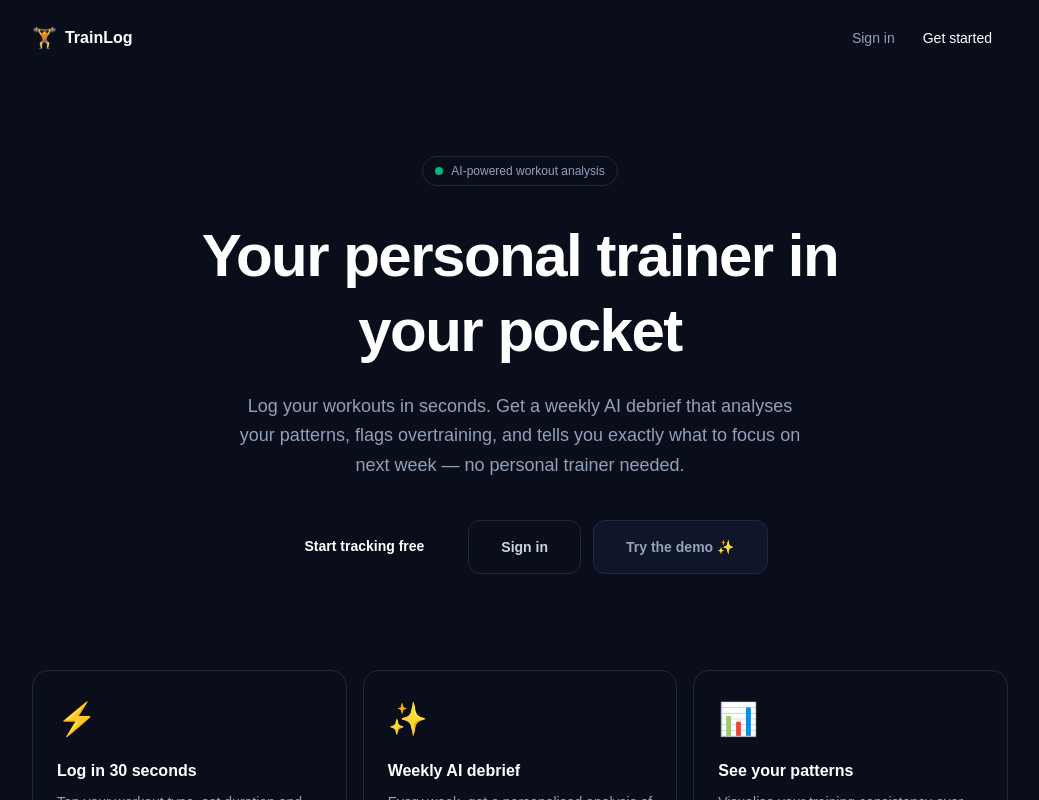
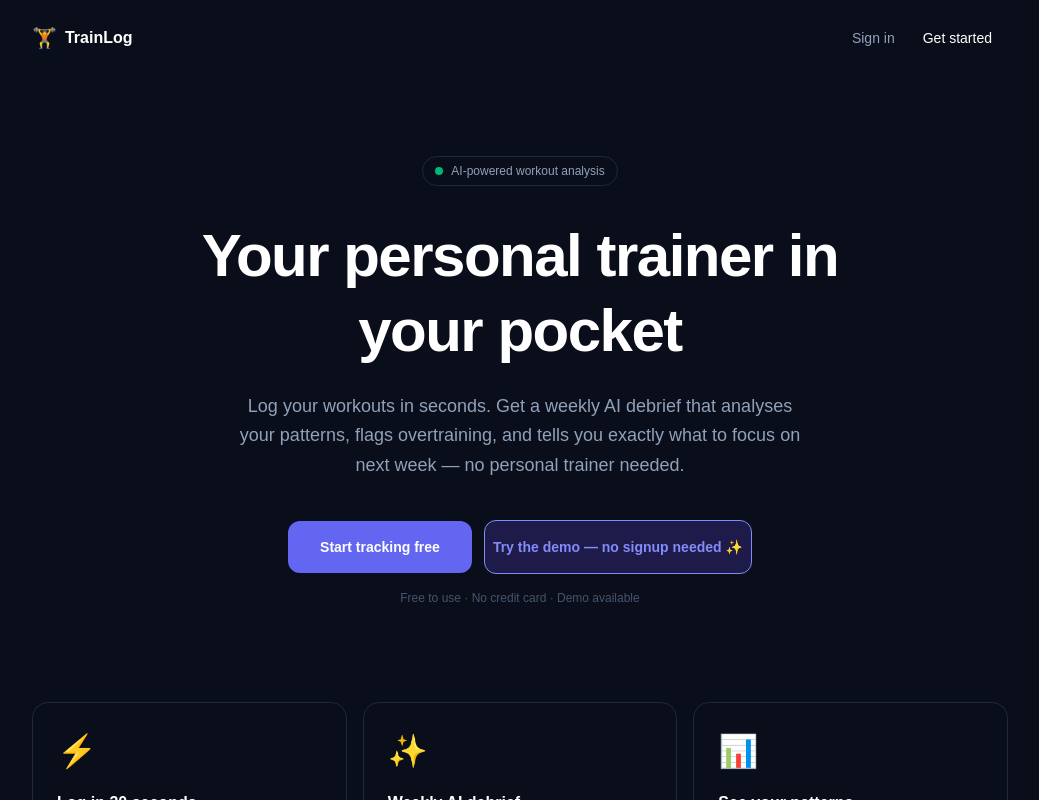
Before and after one commit to helenwijaya95/workout-journal, a Next.js app: page / in a window 1280 px wide. Shown: the top 800 px of the page, without its empty margins (120-1159 px from the left). Built offline with nearby package versions, Linux system fonts and the light colour scheme.

Commit message:
Refactor demo login button

```diff
--- a/src/app/auth/actions.ts
+++ b/src/app/auth/actions.ts
@@ -41,10 +41,16 @@ export async function signOut() {
 
 export async function signInAsDemo() {
   const supabase = await createClient()
+  const email = process.env.DEMO_ACCOUNT_EMAIL
+  const password = process.env.DEMO_ACCOUNT_PASSWORD
+
+  if(!email || !password){
+    return { error: 'Demo account not configured'}
+  }
 
   const {error} = await supabase.auth.signInWithPassword({
-    email: process.env.DEMO_ACCOUNT_EMAIL,
-    password: process.env.DEMO_ACCOUNT_PASSWORD!,
+    email,
+    password
   })
 
   if (error) return {error: error.message}
--- a/src/app/dashboard/components/DebriefCard.tsx
+++ b/src/app/dashboard/components/DebriefCard.tsx
@@ -135,9 +135,14 @@ export function DebriefCard({ weekGroup, existingDebrief }: DebriefCardProps) {
             <button
               onClick={() => handleGenerate(true)}
               disabled={loading}
-              className="text-xs text-slate-600 hover:text-slate-400 transition-all self-end mt-2"
+              className="text-xs font-medium transition-all self-end mt-2 px-3 py-1.5 rounded-lg border"
+              style={{
+                color: loading ? "#475569" : "#94a3b8",
+                borderColor: "var(--color-border)",
+                background: "var(--color-surface)",
+              }}
             >
-              {loading ? "Regenerating..." : "Regenerate debrief"}
+              {loading ? "Regenerating..." : "↺ Regenerate debrief"}
             </button>
           )}
         </div>
--- a/src/app/login/page.tsx
+++ b/src/app/login/page.tsx
@@ -1,7 +1,8 @@
 "use client";
 import { useState } from "react";
-import { signIn, signInAsDemo } from "@/app/auth/actions";
+import { signIn } from "@/app/auth/actions";
 import Link from "next/link";
+import { DemoLoginButton } from "@/components/DemoLoginButton";
 
 export default function LoginPage() {
   const [error, setError] = useState<string | null>(null);
@@ -82,6 +83,8 @@ export default function LoginPage() {
           >
             Sign up
           </Link>
+        </p>
+
         <div className="mt-4">
           <div className="flex items-center gap-3 mb-4">
             <div
@@ -94,22 +97,8 @@ export default function LoginPage() {
               style={{ background: "var(--color-border)" }}
             />
           </div>
-
-            <form action={signInAsDemo}>
-              <button
-                type="submit"
-                className="w-full py-3 rounded-xl text-sm font-medium transition-all border"
-                style={{
-                  background: "var(--color-surface)",
-                  borderColor: "var(--color-border)",
-                  color: "#94a3b8",
-                }}
-              >
-                Try the demo — no signup needed ✨
-              </button>
-            </form>
+          <DemoLoginButton />
         </div>
-        </p>
       </div>
     </main>
   );
--- a/src/app/page.tsx
+++ b/src/app/page.tsx
@@ -1,5 +1,5 @@
 import Link from "next/link";
-import { signInAsDemo } from "@/app//auth/actions";
+import { DemoLoginButton } from "@/components/DemoLoginButton";
 
 export default function LandingPage() {
   return (
@@ -44,33 +44,24 @@ export default function LandingPage() {
           on next week — no personal trainer needed.
         </p>
 
-        <div className="flex flex-col sm:flex-row gap-3 justify-center">
+        {/* Hero buttons */}
+        <div className="flex flex-col sm:flex-row gap-3 justify-center items-center mt-10">
           <Link
             href="/signup"
-            className="bg-primary hover:bg-primary-hover text-white px-8 py-4 rounded-xl font-bold text-sm transition-all active:scale-95"
+            className="w-full sm:w-auto text-center text-white px-8 py-4 rounded-xl font-bold text-sm transition-all active:scale-95"
+            style={{ background: "var(--color-primary)" }}
           >
             Start tracking free
           </Link>
-          <Link
-            href="/login"
-            className="bg-surface hover:bg-card border border-slate-800 text-slate-300 px-8 py-4 rounded-xl font-bold text-sm transition-all"
-          >
-            Sign in
-          </Link>
-          <form action={signInAsDemo}>
-            <button
-              type="submit"
-              className="w-full sm:w-auto px-8 py-4 rounded-xl font-bold text-sm transition-all border"
-              style={{
-                background: "var(--color-surface)",
-                borderColor: "var(--color-border)",
-                color: "#94a3b8",
-              }}
-            >
-              Try the demo ✨
-            </button>
-          </form>
+          <div className="w-full sm:w-auto">
+            <DemoLoginButton />
+          </div>
         </div>
+
+        {/* reassurance copy */}
+        <p className="text-xs text-slate-600 mt-4">
+          Free to use · No credit card · Demo available
+        </p>
       </section>
 
       {/* Features */}
--- /dev/null
+++ b/src/components/DemoLoginButton.tsx
@@ -0,0 +1,42 @@
+"use client";
+
+import { useState } from "react";
+import { signInAsDemo } from "@/app/auth/actions";
+
+export function DemoLoginButton() {
+  const [error, setError] = useState<string | null>(null);
+  const [loading, setLoading] = useState(false);
+
+  const handleDemo = async () => {
+    setLoading(true);
+    setError(null);
+    const result = await signInAsDemo();
+    if (result?.error) {
+      setError(result.error);
+      setLoading(false);
+    }
+  };
+
+  return (
+    <div>
+      <button
+        onClick={handleDemo}
+        disabled={loading}
+        className="w-full px-2 py-4 rounded-xl text-sm font-bold transition-all whitespace-nowrap"
+        style={{
+          background: loading
+            ? "var(--color-surface)"
+            : "var(--color-primary-subtle)",
+          border: "1px solid var(--color-primary-light)",
+          color: loading ? "#475569" : "var(--color-primary-light)",
+          minWidth: "220px",
+        }}
+      >
+        {loading ? "Loading demo..." : "Try the demo — no signup needed ✨"}
+      </button>
+      {error && (
+        <p className="text-red-400 text-xs text-center mt-2">{error}</p>
+      )}
+    </div>
+  );
+}
```
Lines whose indentation alone changed are shown as unchanged.
